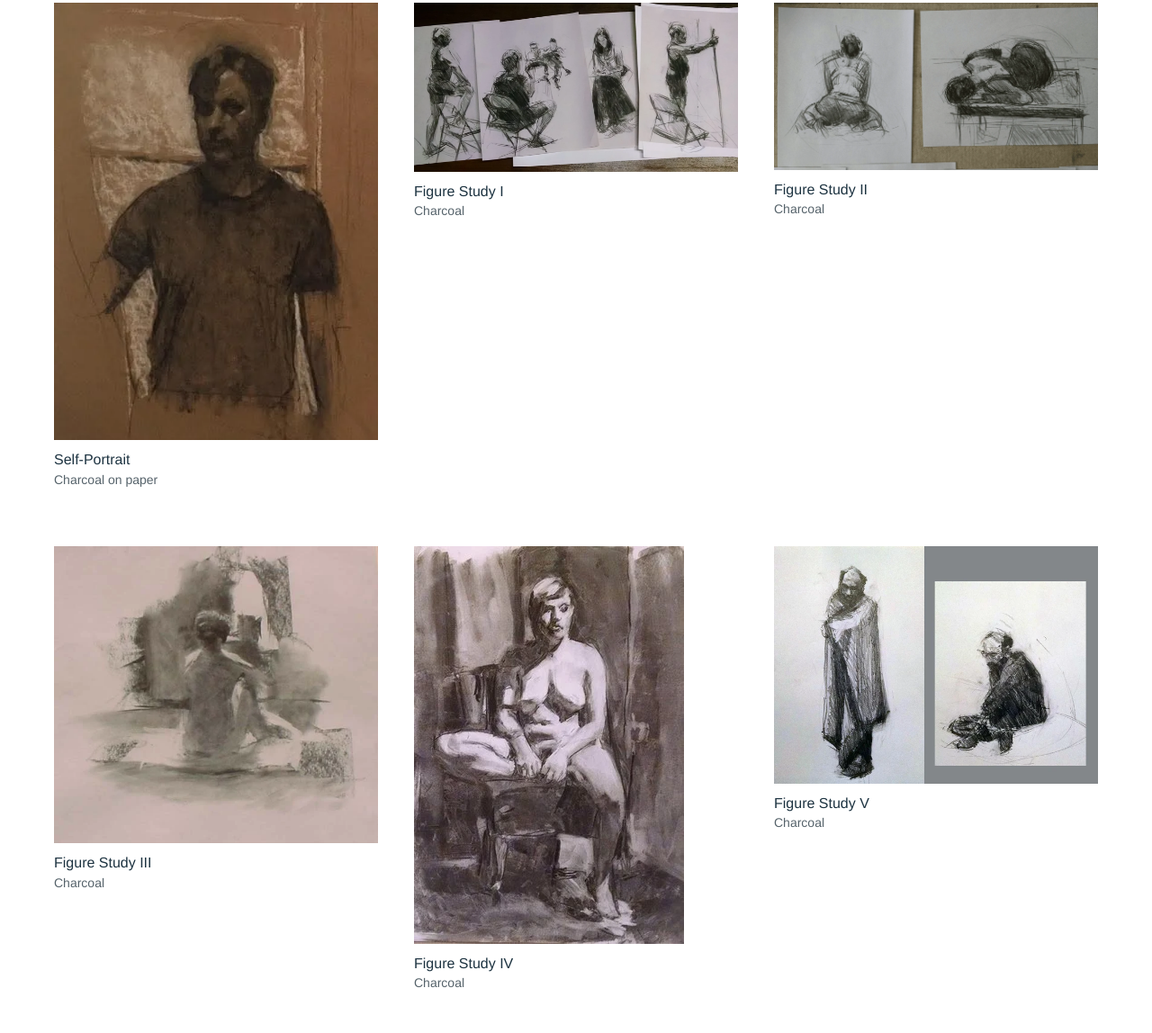
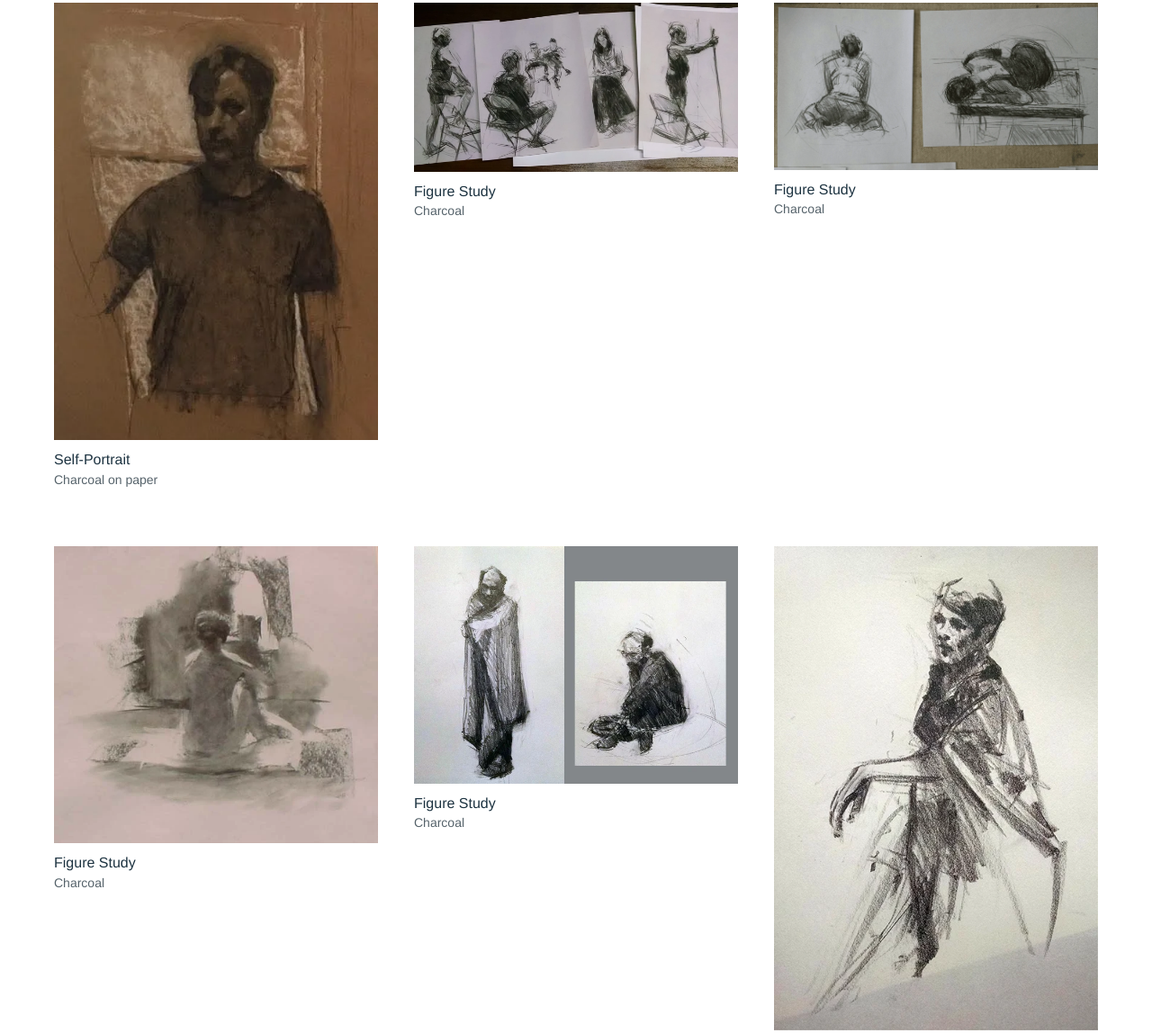
Before and after one commit to matmaterablocks/matmatera-site, a plain HTML site: page artwork.html in a window 1280 px wide. Shown: the part 5663-6811 px from the top of the page at 90% size. Drawn offline with Linux system fonts and the light colour scheme.

Commit message:
Remove Figure Study IV; drop numbered figure-study titles
Retitle remaining drawings as plain "Figure Study" so removals
don't leave gaps, and add a no-numbered-titles rule to ANTIGRAVITY.md.

Co-Authored-By: Claude Opus 5.5 <noreply@anthropic.com>
Claude-Session: https://claude.ai/code/session_01Bb83BfzPV3U1x8qkfyWRm8

```diff
--- a/artwork.html
+++ b/artwork.html
@@ -63,13 +63,12 @@
 <div class="section-head"><h2 id="charcoal-h">Drawings</h2></div>
 <div class="works">
 <figure class="work"><a class="zoom" href="assets/drawings/self-portrait.webp" data-title="Self-Portrait" data-medium="Charcoal on paper"><img src="assets/drawings/self-portrait.webp" alt="Charcoal on paper self-portrait by Mat Matera" width="434" height="586" style="--w:434px" loading="lazy" decoding="async"></a><figcaption><span class="t">Self-Portrait</span><span class="m">Charcoal on paper</span></figcaption></figure>
-<figure class="work"><a class="zoom" href="assets/drawings/figure-study-1.webp" data-title="Figure Study I" data-medium="Charcoal"><img src="assets/drawings/figure-study-1.webp" alt="Charcoal figure-study sheet with several seated, standing and reclining poses" width="1380" height="720" style="--w:1380px" loading="lazy" decoding="async"></a><figcaption><span class="t">Figure Study I</span><span class="m">Charcoal</span></figcaption></figure>
-<figure class="work"><a class="zoom" href="assets/drawings/figure-study-2.webp" data-title="Figure Study II" data-medium="Charcoal"><img src="assets/drawings/figure-study-2.webp" alt="Charcoal life-drawing sheet with a seated figure and a reclining curled pose" width="1500" height="774" style="--w:1500px" loading="lazy" decoding="async"></a><figcaption><span class="t">Figure Study II</span><span class="m">Charcoal</span></figcaption></figure>
-<figure class="work"><a class="zoom" href="assets/drawings/figure-study-3.webp" data-title="Figure Study III" data-medium="Charcoal"><img src="assets/drawings/figure-study-3.webp" alt="Charcoal and earth-tone study of a seated figure leaning forward" width="538" height="494" style="--w:538px" loading="lazy" decoding="async"></a><figcaption><span class="t">Figure Study III</span><span class="m">Charcoal</span></figcaption></figure>
-<figure class="work"><a class="zoom" href="assets/drawings/figure-study-4.webp" data-title="Figure Study IV" data-medium="Charcoal"><img src="assets/drawings/figure-study-4.webp" alt="Dark charcoal life drawing of a seated figure against a deep black ground" width="300" height="442" style="--w:300px" loading="lazy" decoding="async"></a><figcaption><span class="t">Figure Study IV</span><span class="m">Charcoal</span></figcaption></figure>
-<figure class="work"><a class="zoom" href="assets/drawings/figure-study-5.webp" data-title="Figure Study V" data-medium="Charcoal"><img src="assets/drawings/figure-study-5.webp" alt="Two charcoal gesture drawings exploring compact seated and standing poses" width="643" height="472" style="--w:643px" loading="lazy" decoding="async"></a><figcaption><span class="t">Figure Study V</span><span class="m">Charcoal</span></figcaption></figure>
-<figure class="work"><a class="zoom" href="assets/drawings/figure-study-6.webp" data-title="Figure Study VI" data-medium="Charcoal"><img src="assets/drawings/figure-study-6.webp" alt="Charcoal life drawing of a standing figure with one arm raised toward the head" width="450" height="673" style="--w:450px" loading="lazy" decoding="async"></a><figcaption><span class="t">Figure Study VI</span><span class="m">Charcoal</span></figcaption></figure>
-<figure class="work"><a class="zoom" href="assets/drawings/figure-study-7.webp" data-title="Figure Study VII" data-medium="Charcoal"><img src="assets/drawings/figure-study-7.webp" alt="Charcoal study sheet with three standing and seated figure poses" width="1500" height="844" style="--w:1500px" loading="lazy" decoding="async"></a><figcaption><span class="t">Figure Study VII</span><span class="m">Charcoal</span></figcaption></figure>
+<figure class="work"><a class="zoom" href="assets/drawings/figure-study-1.webp" data-title="Figure Study" data-medium="Charcoal"><img src="assets/drawings/figure-study-1.webp" alt="Charcoal figure-study sheet with several seated, standing and reclining poses" width="1380" height="720" style="--w:1380px" loading="lazy" decoding="async"></a><figcaption><span class="t">Figure Study</span><span class="m">Charcoal</span></figcaption></figure>
+<figure class="work"><a class="zoom" href="assets/drawings/figure-study-2.webp" data-title="Figure Study" data-medium="Charcoal"><img src="assets/drawings/figure-study-2.webp" alt="Charcoal life-drawing sheet with a seated figure and a reclining curled pose" width="1500" height="774" style="--w:1500px" loading="lazy" decoding="async"></a><figcaption><span class="t">Figure Study</span><span class="m">Charcoal</span></figcaption></figure>
+<figure class="work"><a class="zoom" href="assets/drawings/figure-study-3.webp" data-title="Figure Study" data-medium="Charcoal"><img src="assets/drawings/figure-study-3.webp" alt="Charcoal and earth-tone study of a seated figure leaning forward" width="538" height="494" style="--w:538px" loading="lazy" decoding="async"></a><figcaption><span class="t">Figure Study</span><span class="m">Charcoal</span></figcaption></figure>
+<figure class="work"><a class="zoom" href="assets/drawings/figure-study-5.webp" data-title="Figure Study" data-medium="Charcoal"><img src="assets/drawings/figure-study-5.webp" alt="Two charcoal gesture drawings exploring compact seated and standing poses" width="643" height="472" style="--w:643px" loading="lazy" decoding="async"></a><figcaption><span class="t">Figure Study</span><span class="m">Charcoal</span></figcaption></figure>
+<figure class="work"><a class="zoom" href="assets/drawings/figure-study-6.webp" data-title="Figure Study" data-medium="Charcoal"><img src="assets/drawings/figure-study-6.webp" alt="Charcoal life drawing of a standing figure with one arm raised toward the head" width="450" height="673" style="--w:450px" loading="lazy" decoding="async"></a><figcaption><span class="t">Figure Study</span><span class="m">Charcoal</span></figcaption></figure>
+<figure class="work"><a class="zoom" href="assets/drawings/figure-study-7.webp" data-title="Figure Study" data-medium="Charcoal"><img src="assets/drawings/figure-study-7.webp" alt="Charcoal study sheet with three standing and seated figure poses" width="1500" height="844" style="--w:1500px" loading="lazy" decoding="async"></a><figcaption><span class="t">Figure Study</span><span class="m">Charcoal</span></figcaption></figure>
 </div>
 <p class="to-top"><a href="#top">Top</a></p>
 </section>
```
Also changed, not shown: assets/drawings/figure-study-4.webp (deleted), 1 other file.
